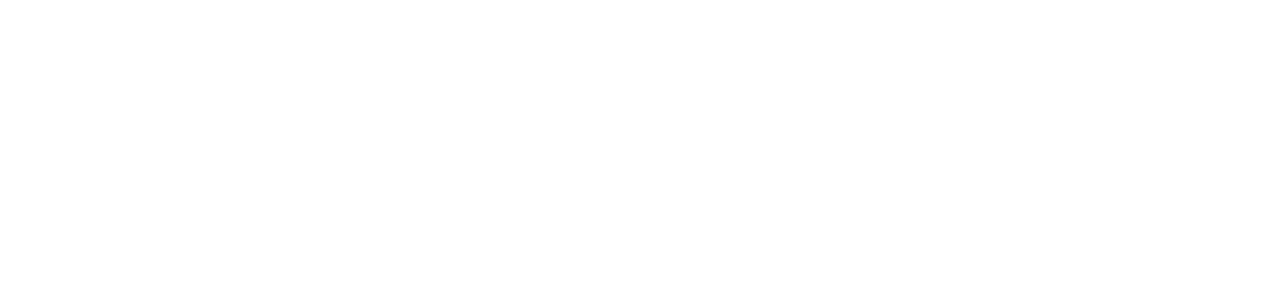
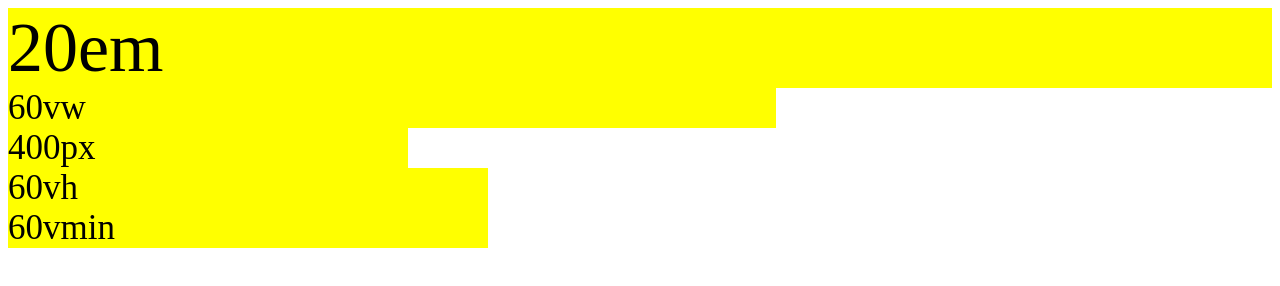
Before and after one commit to blaze92able/jenostki_miary, a plain HTML site: page index.html in a window 1280 px wide. Drawn offline with Linux system fonts and the light colour scheme.

Commit message:
jednostki

```diff
--- a/css/style.css
+++ b/css/style.css
@@ -0,0 +1,33 @@
+html
+{
+    font-size: 25px;
+}
+
+#container
+{
+    font-size: 35px;
+}
+#em
+{
+    font-size: 2em;
+}
+#vw
+{
+    width: 60vw;
+}
+#pixel
+{
+    width: 400px;
+}
+#container > div
+{
+    background-color: yellow;
+}
+#vh
+{
+    width: 60vh;
+}
+#vmin
+{
+    width: 60vmin;
+}
--- a/index.html
+++ b/index.html
@@ -8,7 +8,12 @@
 <body>
 
    <div id="container">
-       <div id="em"></div>
+       <div id="em">20em</div>
+       <div id="vw">60vw</div>
+       <div id="pixel">400px</div>
+       <div id="vh">60vh</div>
+       <div id="vmin">60vmin</div>
+
 
    </div>
 
```
